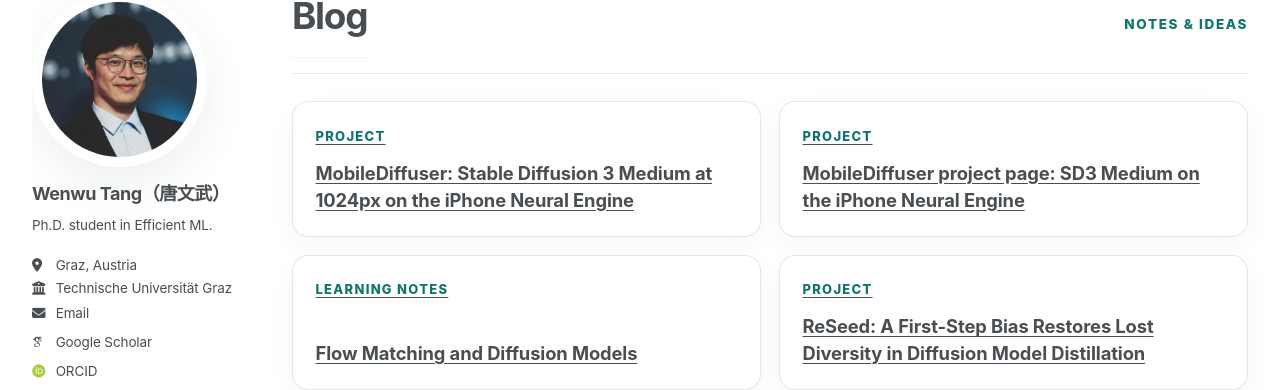
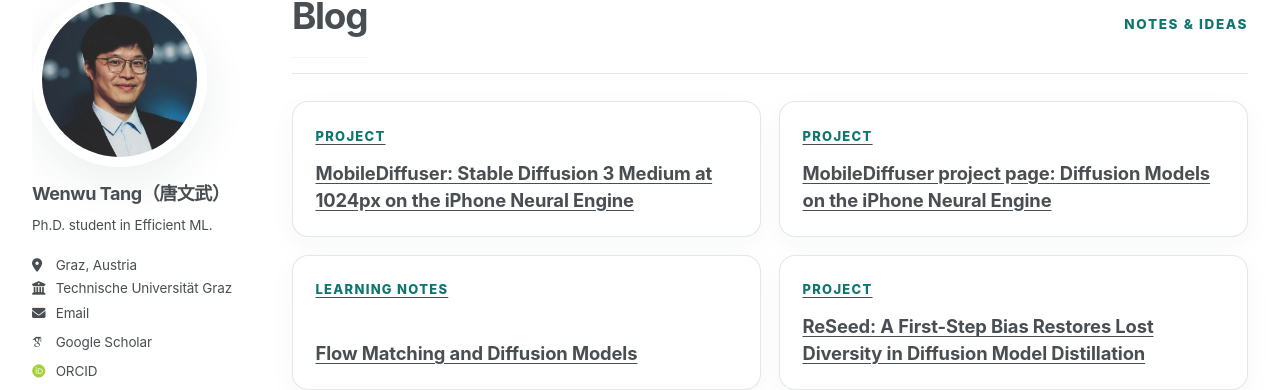
Before and after one commit to TWWinde/TWWinde.github.io, a Jekyll site: the page built from _pages/about.md, in a window 1280 px wide and 900 px high, scrolled down 2112 px. Shown: the part 98-488 px from the top of the window. Built offline with Jekyll 4.4.1, drawn with Linux system fonts in a browser that asks for light colours; some web fonts are replaced; a script bundle is joined from its source files by our own code; library files that are not in the unit come from our copies.

Commit message:
Generalize MobileDiffuser project card title
Co-Authored-By: Claude Fable 5.2 <noreply@anthropic.com>

```diff
--- a/_pages/about.md
+++ b/_pages/about.md
@@ -53,7 +53,7 @@ redirect_from:
   </div>
   <div class="blog-grid">
     <a class="blog-card" href="/posts/2026/11/mobilediffuser/"><span class="blog-card__meta">Project</span><span class="blog-card__title">MobileDiffuser: Stable Diffusion 3 Medium at 1024px on the iPhone Neural Engine</span></a>
-    <a class="blog-card" href="https://twwinde.github.io/mobilediffuser-project-page/"><span class="blog-card__meta">Project</span><span class="blog-card__title">MobileDiffuser project page: SD3 Medium on the iPhone Neural Engine</span></a>
+    <a class="blog-card" href="https://twwinde.github.io/mobilediffuser-project-page/"><span class="blog-card__meta">Project</span><span class="blog-card__title">MobileDiffuser project page: Diffusion Models on the iPhone Neural Engine</span></a>
     <a class="blog-card" href="/posts/2025/08/blog-post-1/"><span class="blog-card__meta">Learning notes</span><span class="blog-card__title">Flow Matching and Diffusion Models</span></a>
     <a class="blog-card" href="https://twwinde.github.io/reseed-project-page/"><span class="blog-card__meta">Project</span><span class="blog-card__title">ReSeed: A First-Step Bias Restores Lost Diversity in Diffusion Model Distillation</span></a>
     <a class="blog-card" href="/posts/2014/08/blog-post-3/"><span class="blog-card__meta">Blog</span><span class="blog-card__title">Blog Post number 3</span></a>
```
